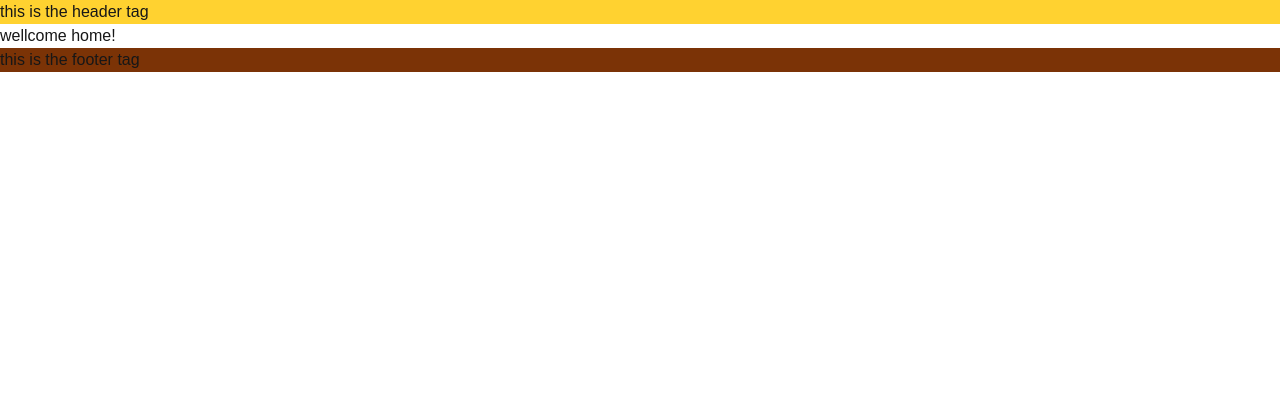
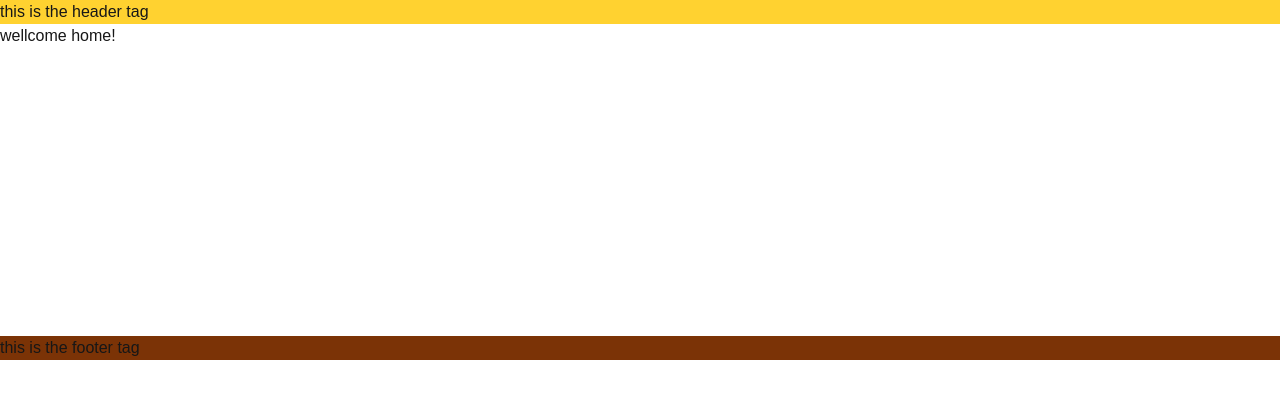
Before and after one commit to MogesBekele/next, a Next.js app: page / in a window 1280 px wide. Shown: the top 398 px of the page. Built offline with nearby package versions, Linux system fonts and the light colour scheme.

Commit message:
added the margin in on the layout

```diff
--- a/src/app/layout.tsx
+++ b/src/app/layout.tsx
@@ -31,7 +31,7 @@ export default function RootLayout({
           this is the header tag
         </header>
         {children}
-        <footer className="bg-amber-900">
+        <footer className="bg-amber-900 mt-72">
           this is the footer tag
         </footer>
       </body>
```
